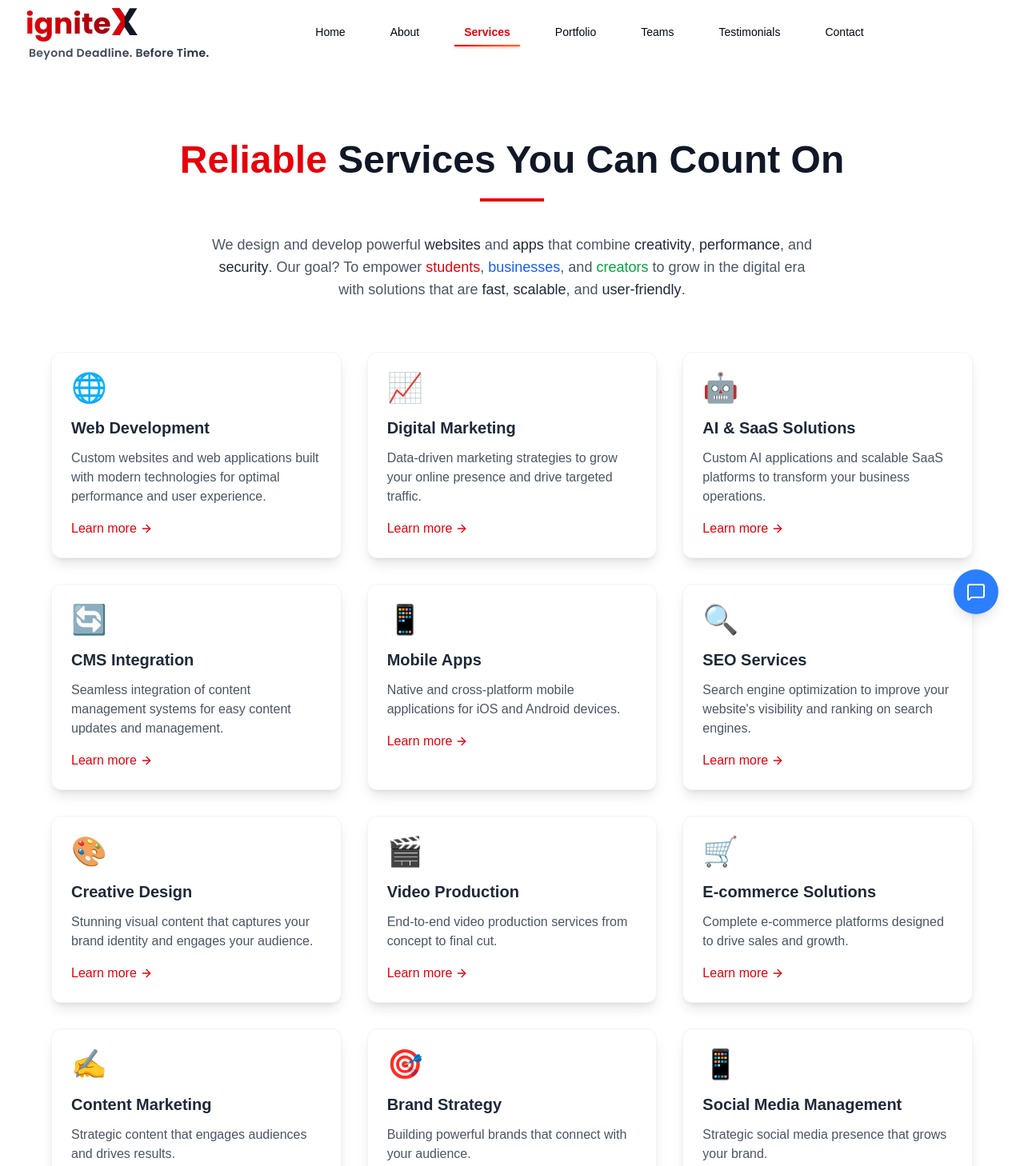
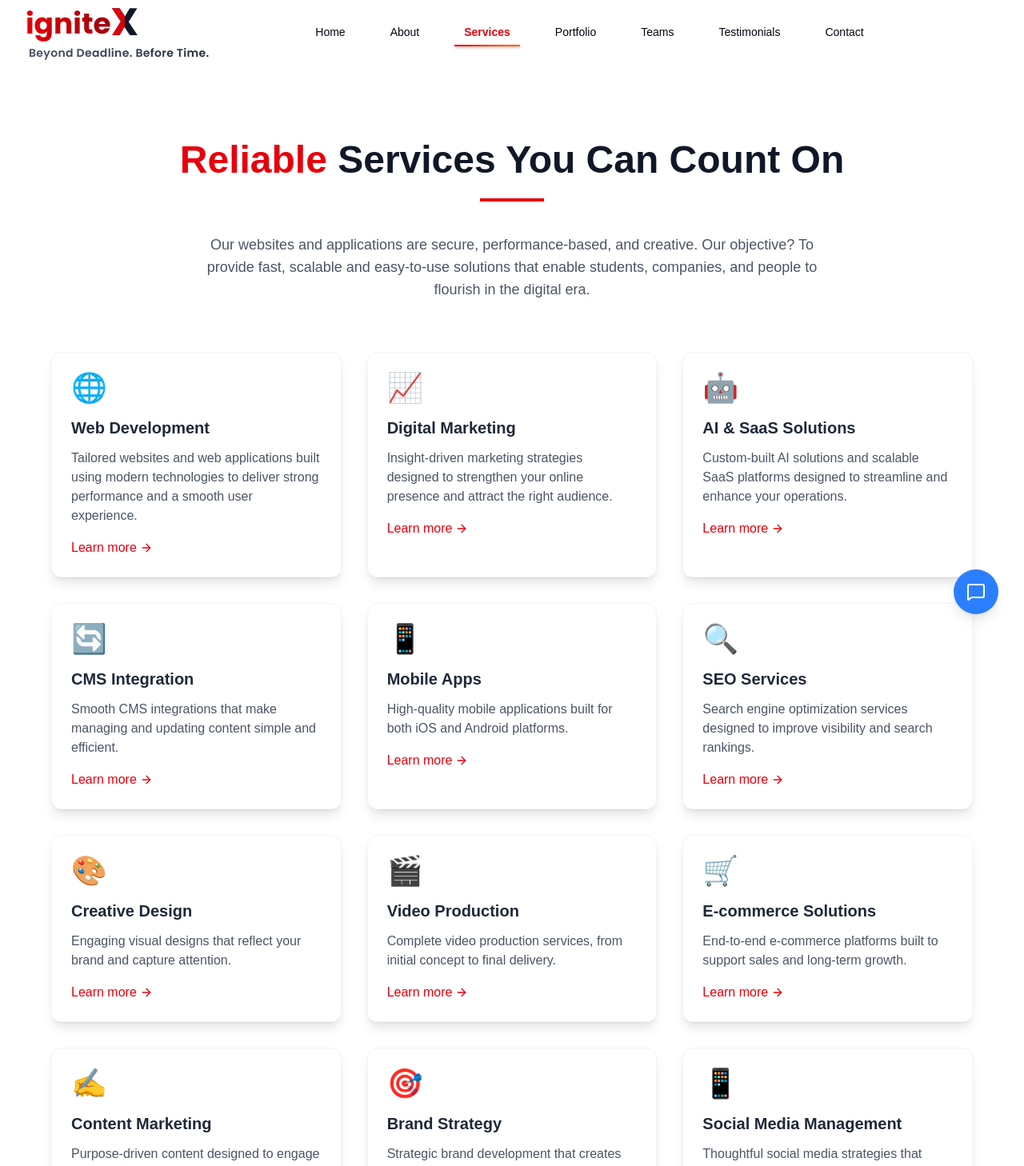
Before and after one commit to spritualrahul/IgniteX, a Next.js app in the folder my-app/: page /services in a window 1280 px wide. Shown: the top 1458 px of the page at 80% size. Built offline with nearby package versions, Linux system fonts and the light colour scheme.

Commit message:
contend humanized

```diff
--- a/my-app/package.json
+++ b/my-app/package.json
@@ -10,7 +10,7 @@
   },
   "dependencies": {
     "@emailjs/browser": "^4.4.1",
-    "@lottiefiles/dotlottie-react": "^0.15.1",
+    "@lottiefiles/dotlottie-react": "^0.15.2",
     "@radix-ui/react-slot": "^1.2.3",
     "@react-three/drei": "^10.7.3",
     "@react-three/fiber": "^9.3.0",
--- a/my-app/src/app/client-page.tsx
+++ b/my-app/src/app/client-page.tsx
@@ -83,7 +83,7 @@ export default function ClientPage() {
                 fontFamily="'Oswald', Poppins, sans-serif"
               />
               <p className="mt-6 text-lg md:text-xl text-gray-700 max-w-2xl mx-auto lg:mx-0 font-poppins font-medium leading-relaxed tracking-tight">
-                Transform Your Digital Presence with Results That Speak Volumes. From Stunning Websites to AI-Powered Solutions – We Turn Your Vision into Reality, One Pixel at a Time.
+                Transform your digital presence with results that truly matter. From beautifully crafted websites to intelligent, AI-driven solutions, we bring your ideas to life with care, precision, and purpose one detail at a time.
               </p>
               <div className="mt-6 flex flex-col sm:flex-row gap-4 justify-center lg:justify-start">
                 <Link href="/contact">
--- a/my-app/src/components/ServicesSection.tsx
+++ b/my-app/src/components/ServicesSection.tsx
@@ -1,9 +1,9 @@
-'use client';
+"use client";
 
-import { motion, AnimatePresence } from 'framer-motion';
-import { useState, useEffect } from 'react';
-import Link from 'next/link';
-import { X, ArrowRight } from 'lucide-react';
+import { motion, AnimatePresence } from "framer-motion";
+import { useState, useEffect } from "react";
+import Link from "next/link";
+import { X, ArrowRight } from "lucide-react";
 
 interface Service {
   title: string;
@@ -16,185 +16,210 @@ interface Service {
 
 const services: Service[] = [
   {
-    title: 'Web Development',
-    description: 'Custom websites and web applications built with modern technologies for optimal performance and user experience.',
-    longDescription: 'At IgniteX, we create beautiful, functional, and high-performing websites and web applications. Our expert developers use Next.js, React, and Tailwind CSS to build responsive, fast, and SEO-friendly websites that drive real business results.',
-    icon: '🌐',
-    slug: 'web-development',
+    title: "Web Development",
+    description:
+      "Tailored websites and web applications built using modern technologies to deliver strong performance and a smooth user experience.",
+    longDescription:
+      "At IgniteX, we design and develop websites and web applications that are visually appealing, reliable, and built to perform. Using technologies like Next.js, React, and Tailwind CSS, our team creates fast, responsive, and SEO-friendly solutions that support real business growth.",
+    icon: "🌐",
+    slug: "web-development",
     features: [
-      'Custom Website Development',
-      'E-commerce Solutions',
-      'Responsive Design',
-      'Performance Optimization',
-      'SEO Implementation',
-      'Ongoing Support'
-    ]
+      "Custom Website Development",
+      "E-commerce Solutions",
+      "Responsive Design",
+      "Performance Optimization",
+      "SEO Implementation",
+      "Ongoing Support",
+    ],
   },
   {
-    title: 'Digital Marketing',
-    description: 'Data-driven marketing strategies to grow your online presence and drive targeted traffic.',
-    longDescription: 'Our digital marketing services help businesses increase their online visibility, attract qualified leads, and convert them into loyal customers through strategic campaigns across multiple channels.',
-    icon: '📈',
-    slug: 'digital-marketing',
+    title: "Digital Marketing",
+    description:
+      "Insight-driven marketing strategies designed to strengthen your online presence and attract the right audience.",
+    longDescription:
+      "Our digital marketing services focus on helping businesses grow online by increasing visibility, generating quality leads, and turning them into long-term customers through well-planned, multi-channel campaigns.",
+    icon: "📈",
+    slug: "digital-marketing",
     features: [
-      'SEO & Content Strategy',
-      'PPC & Social Media Ads',
-      'Email Marketing',
-      'Conversion Optimization',
-      'Analytics & Reporting',
-      'Marketing Automation'
-    ]
+      "SEO & Content Strategy",
+      "PPC & Social Media Ads",
+      "Email Marketing",
+      "Conversion Optimization",
+      "Analytics & Reporting",
+      "Marketing Automation",
+    ],
   },
   {
-    title: 'AI & SaaS Solutions',
-    description: 'Custom AI applications and scalable SaaS platforms to transform your business operations.',
-    longDescription: 'We build intelligent, scalable SaaS solutions powered by AI and machine learning. Our expertise includes developing custom LLM applications, process automation, and data analytics platforms that drive business growth and efficiency.',
-    icon: '🤖',
-    slug: 'ai-saas',
+    title: "AI & SaaS Solutions",
+    description:
+      "Custom-built AI solutions and scalable SaaS platforms designed to streamline and enhance your operations.",
+    longDescription:
+      "We develop smart, scalable SaaS products powered by AI and machine learning. From custom LLM-based applications to automation and data analytics platforms, our solutions are built to improve efficiency and support long-term growth.",
+    icon: "🤖",
+    slug: "ai-saas",
     features: [
-      'Custom AI/ML Solutions',
-      'SaaS Product Development',
-      'LLM Integration',
-      'Process Automation',
-      'Data Analytics & BI',
-      'Cloud Infrastructure'
-    ]
+      "Custom AI/ML Solutions",
+      "SaaS Product Development",
+      "LLM Integration",
+      "Process Automation",
+      "Data Analytics & BI",
+      "Cloud Infrastructure",
+    ],
   },
   {
-    title: 'CMS Integration',
-    description: 'Seamless integration of content management systems for easy content updates and management.',
-    longDescription: 'We integrate powerful content management systems that put you in control of your website content. Whether you need WordPress, Strapi, or a custom solution, we make content updates simple and intuitive.',
-    icon: '🔄',
-    slug: 'cms-integration',
+    title: "CMS Integration",
+    description:
+      "Smooth CMS integrations that make managing and updating content simple and efficient.",
+    longDescription:
+      "We integrate flexible and user-friendly content management systems that give you full control over your content. Whether it’s WordPress, Strapi, or a custom-built CMS, we ensure managing your website is straightforward and intuitive.",
+    icon: "🔄",
+    slug: "cms-integration",
     features: [
-      'WordPress Integration',
-      'Headless CMS Solutions',
-      'Custom Admin Panels',
-      'Content Workflows',
-      'Media Management',
-      'User Permissions'
-    ]
+      "WordPress Integration",
+      "Headless CMS Solutions",
+      "Custom Admin Panels",
+      "Content Workflows",
+      "Media Management",
+      "User Permissions",
+    ],
   },
   {
-    title: 'Mobile Apps',
-    description: 'Native and cross-platform mobile applications for iOS and Android devices.',
-    longDescription: 'We build high-performance mobile applications using React Native and Flutter, delivering native-like experiences across both iOS and Android platforms with a single codebase.',
-    icon: '📱',
-    slug: 'mobile-apps',
+    title: "Mobile Apps",
+    description:
+      "High-quality mobile applications built for both iOS and Android platforms.",
+    longDescription:
+      "We create reliable, high-performance mobile apps using React Native and Flutter, delivering smooth, native-like experiences across iOS and Android with a single, efficient codebase.",
+    icon: "📱",
+    slug: "mobile-apps",
     features: [
-      'Cross-Platform Development',
-      'Native Performance',
-      'Offline Support',
-      'Push Notifications',
-      'App Store Submission',
-      'Ongoing Updates'
-    ]
+      "Cross-Platform Development",
+      "Native Performance",
+      "Offline Support",
+      "Push Notifications",
+      "App Store Submission",
+      "Ongoing Updates",
+    ],
   },
   {
-    title: 'SEO Services',
-    description: 'Search engine optimization to improve your website\'s visibility and ranking on search engines.',
-    longDescription: 'Our SEO services are designed to increase your organic search traffic and improve your search engine rankings through proven strategies and techniques.',
-    icon: '🔍',
-    slug: 'seo-services',
+    title: "SEO Services",
+    description:
+      "Search engine optimization services designed to improve visibility and search rankings.",
+    longDescription:
+      "Our SEO services focus on growing organic traffic and improving search performance through proven, sustainable strategies tailored to your business goals.",
+    icon: "🔍",
+    slug: "seo-services",
     features: [
-      'Keyword Research',
-      'On-Page Optimization',
-      'Technical SEO',
-      'Content Strategy',
-      'Link Building',
-      'Performance Reporting'
-    ]
+      "Keyword Research",
+      "On-Page Optimization",
+      "Technical SEO",
+      "Content Strategy",
+      "Link Building",
+      "Performance Reporting",
+    ],
   },
   {
-    title: 'Creative Design',
-    description: 'Stunning visual content that captures your brand identity and engages your audience.',
-    longDescription: 'Our creative design services deliver compelling visuals that tell your brand story. From logos to marketing materials, we create designs that make an impact and drive engagement.',
-    icon: '🎨',
-    slug: 'creative-design',
+    title: "Creative Design",
+    description:
+      "Engaging visual designs that reflect your brand and capture attention.",
+    longDescription:
+      "Our creative design services focus on creating visuals that clearly communicate your brand story. From logos to marketing assets, we design with purpose to leave a lasting impression.",
+    icon: "🎨",
+    slug: "creative-design",
     features: [
-      'Logo & Brand Identity',
-      'Print & Digital Design',
-      'Social Media Graphics',
-      'Marketing Collaterals',
-      'UI/UX Design',
-      'Brand Guidelines'
-    ]
+      "Logo & Brand Identity",
+      "Print & Digital Design",
+      "Social Media Graphics",
+      "Marketing Collaterals",
+      "UI/UX Design",
+      "Brand Guidelines",
+    ],
   },
   {
-    title: 'Video Production',
-    description: 'End-to-end video production services from concept to final cut.',
-    longDescription: 'We produce professional videos that tell your brand story, from concept development and scripting to filming, editing, and post-production.',
-    icon: '🎬',
-    slug: 'video-production',
+    title: "Video Production",
+    description:
+      "Complete video production services, from initial concept to final delivery.",
+    longDescription:
+      "We create professional videos that bring your brand message to life, handling everything from concept development and scripting to filming, editing, and post-production.",
+    icon: "🎬",
+    slug: "video-production",
     features: [
-      'Concept Development',
-      'Scriptwriting',
-      'Professional Filming',
-      'Editing & Post-Production',
-      'Motion Graphics',
-      'Animation'
-    ]
+      "Concept Development",
+      "Scriptwriting",
+      "Professional Filming",
+      "Editing & Post-Production",
+      "Motion Graphics",
+      "Animation",
+    ],
   },
   {
-    title: 'E-commerce Solutions',
-    description: 'Complete e-commerce platforms designed to drive sales and growth.',
-    longDescription: 'We build powerful e-commerce solutions with seamless user experiences, secure payment gateways, and conversion-optimized designs to maximize your online sales.',
-    icon: '🛒',
-    slug: 'ecommerce-solutions',
+    title: "E-commerce Solutions",
+    description:
+      "End-to-end e-commerce platforms built to support sales and long-term growth.",
+    longDescription:
+      "We develop robust e-commerce solutions that combine seamless user experiences, secure payment systems, and conversion-focused designs to help you sell more online.",
+    icon: "🛒",
+    slug: "ecommerce-solutions",
     features: [
-      'Online Store Development',
-      'Payment Gateway Integration',
-      'Inventory Management',
-      'Mobile Optimization',
-      'SEO for E-commerce',
-      'Performance Analytics'
-    ]
+      "Online Store Development",
+      "Payment Gateway Integration",
+      "Inventory Management",
+      "Mobile Optimization",
+      "SEO for E-commerce",
+      "Performance Analytics",
+    ],
   },
   {
-    title: 'Content Marketing',
-    description: 'Strategic content that engages audiences and drives results.',
-    longDescription: 'Our content marketing services combine compelling storytelling with data-driven strategies to attract, engage, and convert your target audience.',
-    icon: '✍️',
-    slug: 'content-marketing',
+    title: "Content Marketing",
+    description:
+      "Purpose-driven content designed to engage audiences and deliver measurable results.",
+    longDescription:
+      "Our content marketing approach blends storytelling with data-backed strategies to attract the right audience, build trust, and drive meaningful engagement.",
+    icon: "✍️",
+    slug: "content-marketing",
     features: [
-      'Content Strategy',
-      'Blog Writing',
-      'Copywriting',
-      'SEO Content',
-      'Content Calendar',
-      'Performance Analysis'
-    ]
+      "Content Strategy",
+      "Blog Writing",
+      "Copywriting",
+      "SEO Content",
+      "Content Calendar",
+      "Performance Analysis",
+    ],
   },
   {
-    title: 'Brand Strategy',
-    description: 'Building powerful brands that connect with your audience.',
-    longDescription: 'We help define and articulate your brand identity, voice, and positioning to create meaningful connections with your target market.',
-    icon: '🎯',
-    slug: 'brand-strategy',
+    title: "Brand Strategy",
+    description:
+      "Strategic brand development that creates strong connections with your audience.",
+    longDescription:
+      "We help shape your brand’s identity, voice, and positioning to ensure it resonates with your audience and stands out in a competitive market.",
+    icon: "🎯",
+    slug: "brand-strategy",
     features: [
-      'Brand Positioning',
-      'Messaging Strategy',
-      'Competitive Analysis',
-      'Target Audience Research',
-      'Brand Voice & Tone',
-      'Brand Guidelines'
-    ]
+      "Brand Positioning",
+      "Messaging Strategy",
+      "Competitive Analysis",
+      "Target Audience Research",
+      "Brand Voice & Tone",
+      "Brand Guidelines",
+    ],
   },
   {
-    title: 'Social Media Management',
-    description: 'Strategic social media presence that grows your brand.',
-    longDescription: 'We develop and execute social media strategies that increase brand awareness, engagement, and conversions across all major platforms.',
-    icon: '📱',
-    slug: 'social-media-management',
+    title: "Social Media Management",
+    description:
+      "Thoughtful social media strategies that strengthen and grow your brand presence.",
+    longDescription:
+      "We plan and manage social media campaigns that boost brand awareness, encourage engagement, and drive conversions across today’s most impactful platforms.",
+    icon: "📱",
+    slug: "social-media-management",
     features: [
-      'Social Media Strategy',
-      'Content Creation',
-      'Paid Advertising',
-      'Engagement & Community Building',
-      'Analytics & Reporting',
-      'Influencer Partnerships'
-    ]
-  }
+      "Social Media Strategy",
+      "Content Creation",
+      "Paid Advertising",
+      "Engagement & Community Building",
+      "Analytics & Reporting",
+      "Influencer Partnerships",
+    ],
+  },
+
 ];
 
 export default function ServicesSection({ showAll = false }) {
@@ -207,8 +232,8 @@ export default function ServicesSection({ showAll = false }) {
       setIsMobile(window.innerWidth < 768);
     };
     handleResize();
-    window.addEventListener('resize', handleResize);
-    return () => window.removeEventListener('resize', handleResize);
+    window.addEventListener("resize", handleResize);
+    return () => window.removeEventListener("resize", handleResize);
   }, []);
 
   let displayServices: Service[];
@@ -232,12 +257,12 @@ export default function ServicesSection({ showAll = false }) {
   const openModal = (service: Service) => {
     setSelectedService(service);
     setIsModalOpen(true);
-    document.body.style.overflow = 'hidden';
+    document.body.style.overflow = "hidden";
   };
 
   const closeModal = () => {
     setIsModalOpen(false);
-    document.body.style.overflow = 'unset';
+    document.body.style.overflow = "unset";
   };
 
   return (
@@ -250,20 +275,17 @@ export default function ServicesSection({ showAll = false }) {
           className="text-center mb-16"
         >
           <h2 className="text-4xl md:text-5xl font-bold mb-6 text-gray-900">
-  <span className="text-red-600">Reliable</span> Services You Can Count On
+            <span className="text-red-600">Reliable</span> Services You Can
+            Count On
           </h2>
 
           <div className="w-20 h-1 bg-red-600 mx-auto mb-10"></div>
           <p className="text-lg text-gray-600 max-w-3xl mx-auto">
-  We design and develop powerful <span className="font-medium text-gray-800">websites</span> and <span className="font-medium text-gray-800">apps</span> that combine
-  <span className="font-medium text-gray-800"> creativity</span>, <span className="font-medium text-gray-800">performance</span>, and
-  <span className="font-medium text-gray-800"> security</span>.
-  Our goal? To empower <span className="text-red-600">students</span>, <span className="text-blue-600">businesses</span>, and
-  <span className="text-green-600"> creators</span> to grow in the digital era with solutions that are
-  <span className="font-medium text-gray-800"> fast</span>, <span className="font-medium text-gray-800">scalable</span>, and
-  <span className="font-medium text-gray-800"> user-friendly</span>.
+            Our websites and applications are secure, performance-based, and
+            creative. Our objective? To provide fast, scalable and easy-to-use
+            solutions that enable students, companies, and people to flourish in
+            the digital era.
           </p>
-
         </motion.div>
 
         <div className="grid grid-cols-1 md:grid-cols-2 lg:grid-cols-3 gap-8">
@@ -278,7 +300,9 @@ export default function ServicesSection({ showAll = false }) {
               className="bg-white p-6 rounded-xl shadow-lg hover:shadow-xl transition-shadow duration-300 border border-gray-100"
             >
               <div className="text-4xl mb-4">{service.icon}</div>
-              <h3 className="text-xl font-semibold mb-3 text-gray-800">{service.title}</h3>
+              <h3 className="text-xl font-semibold mb-3 text-gray-800">
+                {service.title}
+              </h3>
               <p className="text-gray-600 mb-4">{service.description}</p>
               <button
                 onClick={() => openModal(service)}
@@ -312,10 +336,10 @@ export default function ServicesSection({ showAll = false }) {
               className="mt-20"
             >
               <p className="text-lg text-gray-700 font-medium">
-  From a <span className="text-red-500">blog</span> or <span className="text-blue-500">portfolio</span> to a
-  <span className="text-green-500"> business or AI-powered app</span>. we make your ideas come alive online.
+                We thoughtfully, creatively, and purposefully bring your ideas
+                to life online, from blogs and portfolios to full-scale
+                businesses and AI-powered applications.
               </p>
-
             </motion.div>
           </motion.div>
         )}
@@ -339,12 +363,15 @@ export default function ServicesSection({ showAll = false }) {
                 transition={{ duration: 0.2 }}
                 className="relative w-full max-w-3xl bg-white rounded-2xl shadow-2xl overflow-hidden z-[9999]"
               >
-
                 <div className="p-6 border-b border-gray-200">
                   <div className="flex items-center justify-between">
                     <div className="flex items-center">
-                      <span className="text-3xl mr-4">{selectedService.icon}</span>
-                      <h3 className="text-2xl font-bold text-gray-900">{selectedService.title}</h3>
+                      <span className="text-3xl mr-4">
+                        {selectedService.icon}
+                      </span>
+                      <h3 className="text-2xl font-bold text-gray-900">
+                        {selectedService.title}
+                      </h3>
                     </div>
                     <button
                       onClick={closeModal}
@@ -357,8 +384,12 @@ export default function ServicesSection({ showAll = false }) {
                 </div>
 
                 <div className="p-6 max-h-[70vh] overflow-y-auto">
-                  <p className="text-gray-700 mb-6">{selectedService.longDescription}</p>
-                  <h4 className="text-xl font-semibold mb-4 text-gray-900">Key Features</h4>
+                  <p className="text-gray-700 mb-6">
+                    {selectedService.longDescription}
+                  </p>
+                  <h4 className="text-xl font-semibold mb-4 text-gray-900">
+                    Key Features
+                  </h4>
                   <div className="grid grid-cols-1 md:grid-cols-2 gap-4 mb-8">
                     {selectedService.features.map((feature, index) => (
                       <div key={index} className="flex items-start">
@@ -368,16 +399,25 @@ export default function ServicesSection({ showAll = false }) {
                           viewBox="0 0 24 24"
                           stroke="currentColor"
                         >
-                          <path strokeLinecap="round" strokeLinejoin="round" strokeWidth={2} d="M5 13l4 4L19 7" />
+                          <path
+                            strokeLinecap="round"
+                            strokeLinejoin="round"
+                            strokeWidth={2}
+                            d="M5 13l4 4L19 7"
+                          />
                         </svg>
                         <span className="text-gray-700">{feature}</span>
                       </div>
                     ))}
                   </div>
                   <div className="mt-8 pt-6 border-t border-gray-200">
-                    <h4 className="text-xl font-semibold text-gray-900 mb-4">Ready to get started?</h4>
+                    <h4 className="text-xl font-semibold text-gray-900 mb-4">
+                      Ready to get started?
+                    </h4>
                     <p className="text-gray-600 mb-6">
-                      Contact us today to discuss your {selectedService.title.toLowerCase()} needs and how we can help bring your vision to life.
+                      Contact us today to discuss your{" "}
+                      {selectedService.title.toLowerCase()} needs and how we can
+                      help bring your vision to life.
                     </p>
                     <Link
                       href="/contact"
```
Also changed, not shown: my-app/src/components/AboutSection.tsx (+5 -4 lines), 2 other files (tests, documents, lock files or other folders). Lines whose indentation alone changed are shown as unchanged.
